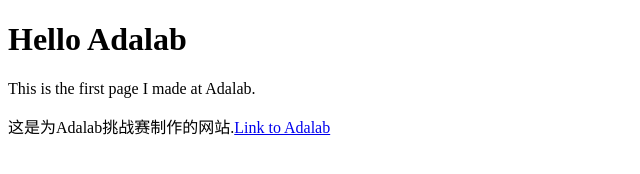
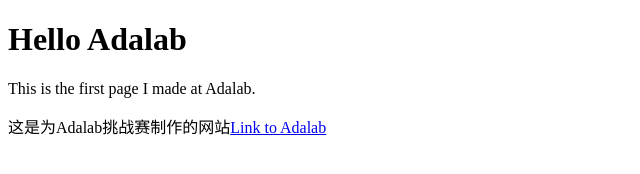
Before and after one commit to shl1996/shl1996.github.io, a plain HTML site: page index.html in a window 1280 px wide. Shown: the full height of the page, 0-640 px from the left. Drawn offline with Linux system fonts and the light colour scheme.

Commit message:
Update index.html

```diff
--- a/index.html
+++ b/index.html
@@ -9,7 +9,7 @@
 
 <body>
 <h1>Hello Adalab</h1>
-<p>This is the first page I made at Adalab.</p><p>这是为Adalab挑战赛制作的网站.<a href="https://www.adalab.cn">Link to Adalab</a></p>
+<p>This is the first page I made at Adalab.</p><p>这是为Adalab挑战赛制作的网站<a href="https://www.adalab.cn">Link to Adalab</a></p>
 </body>
 
 </html>
```
